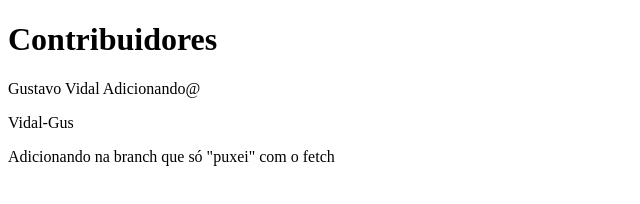
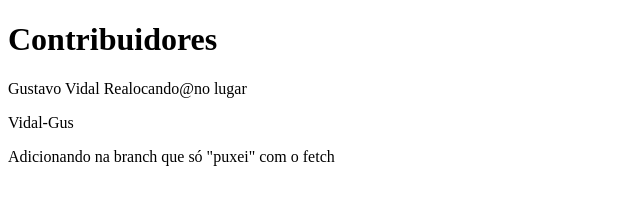
Before and after one commit to Gustavo7Vidal/teste, a plain HTML site: page index.html in a window 1280 px wide. Shown: the full height of the page, 0-640 px from the left. Drawn offline with Linux system fonts and the light colour scheme.

Commit message:
Realocando

```diff
--- a/index.html
+++ b/index.html
@@ -8,7 +8,7 @@
 </head>
 <body>
     <h1>Contribuidores</h1>
-    <p>Gustavo Vidal Adicionando@</p>
+    <p>Gustavo Vidal Realocando@no lugar</p>
     <p>Vidal-Gus</p>
     <p>Adicionando na branch que só "puxei" com o fetch</p>
 </body>
```
